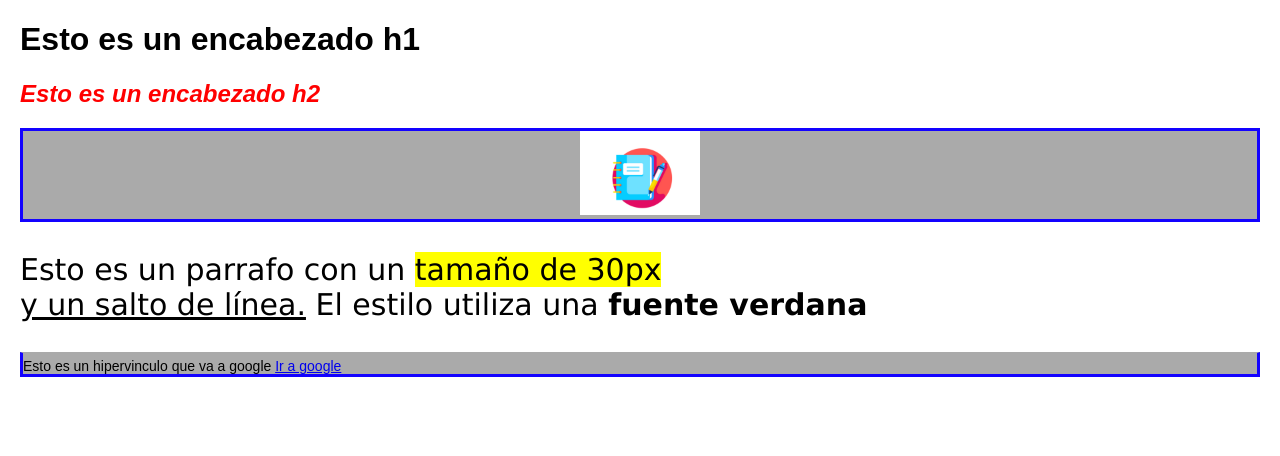
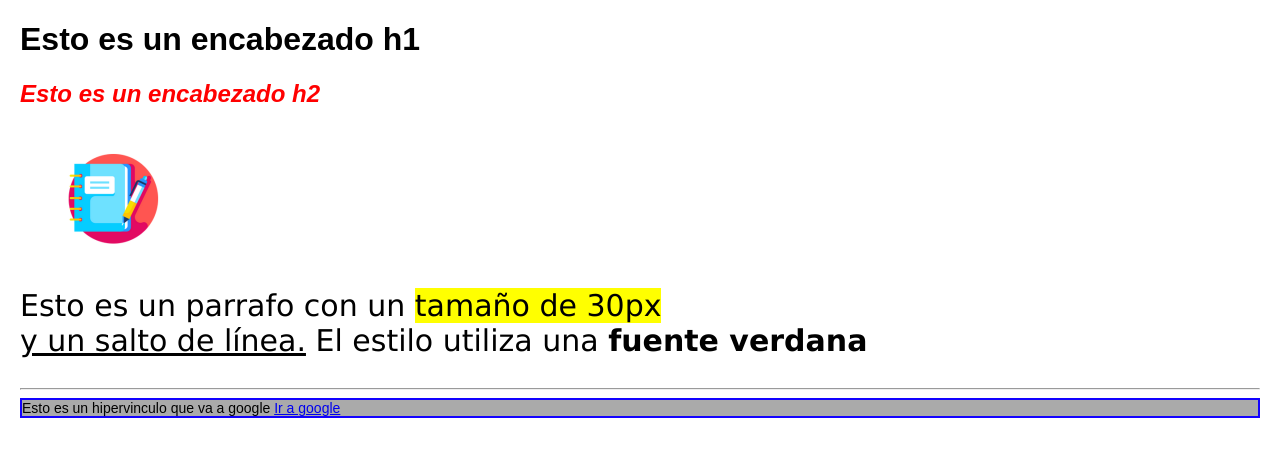
Before and after one commit to asirariel/ejemplo-web, a plain HTML site: page unidad1-ACT1-Ej1.html in a window 1280 px wide. Drawn offline with Linux system fonts and the light colour scheme.

Commit message:
actualizar

```diff
--- a/css/ejercicio1.css
+++ b/css/ejercicio1.css
@@ -13,16 +13,7 @@ h2 {
     font-style: italic;
 }
 
-.imagen-centrada {
-    text-align: center;
-    margin: 20px 0;
-}
-
-.imagen-centrada img {
-    width: 120px;
-}
-
-.parrafo-custom {
+.parrafo {
     font-family: Verdana, sans-serif;
     font-size: 30px;
 }
@@ -35,15 +26,12 @@ h2 {
     text-decoration: underline;
 }
 
-.footer-link {
-    border-top: 1px solid #aaa;
-    padding-top: 5px;
+.footer {
+    background-color: #aaa;
     font-size: 14px;
 }
 
 div {
     border: 1px solid #1302ff;
-    background-color: #aaa;
-    border-width: 3px;
-    border top-left-radius: 10px;
+    border-width: 2px;
 }
--- a/unidad1-ACT1-Ej1.html
+++ b/unidad1-ACT1-Ej1.html
@@ -10,16 +10,16 @@
     <h1>Esto es un encabezado h1</h1>
     <h2>Esto es un encabezado h2</h2>
 
-    <div class="imagen-centrada">
-        <img src="imgs/EJER1_Cuaderno con lapiz.png" alt="Cuaderno con lápiz" >
-    </div>
+    <img src="imgs/EJER1_Cuaderno con lapiz.png" alt="Cuaderno con lápiz" >
 
-    <p class="parrafo-custom">
+    <p class="parrafo">
         Esto es un parrafo con un <span class="resaltado">tamaño de 30px</span><br>
         <span class="subrayado">y un salto de línea.</span> El estilo utiliza una <strong>fuente verdana</strong>
     </p>
 
-    <div class="footer-link">
+    <hr>
+
+    <div class="footer">
         Esto es un hipervinculo que va a google <a href="https://www.google.com" target="_blank">Ir a google</a>
     </div>
 </body>
```
Also changed, not shown: unidad1-ACT1-Ej2.html (+2 -2 lines).
